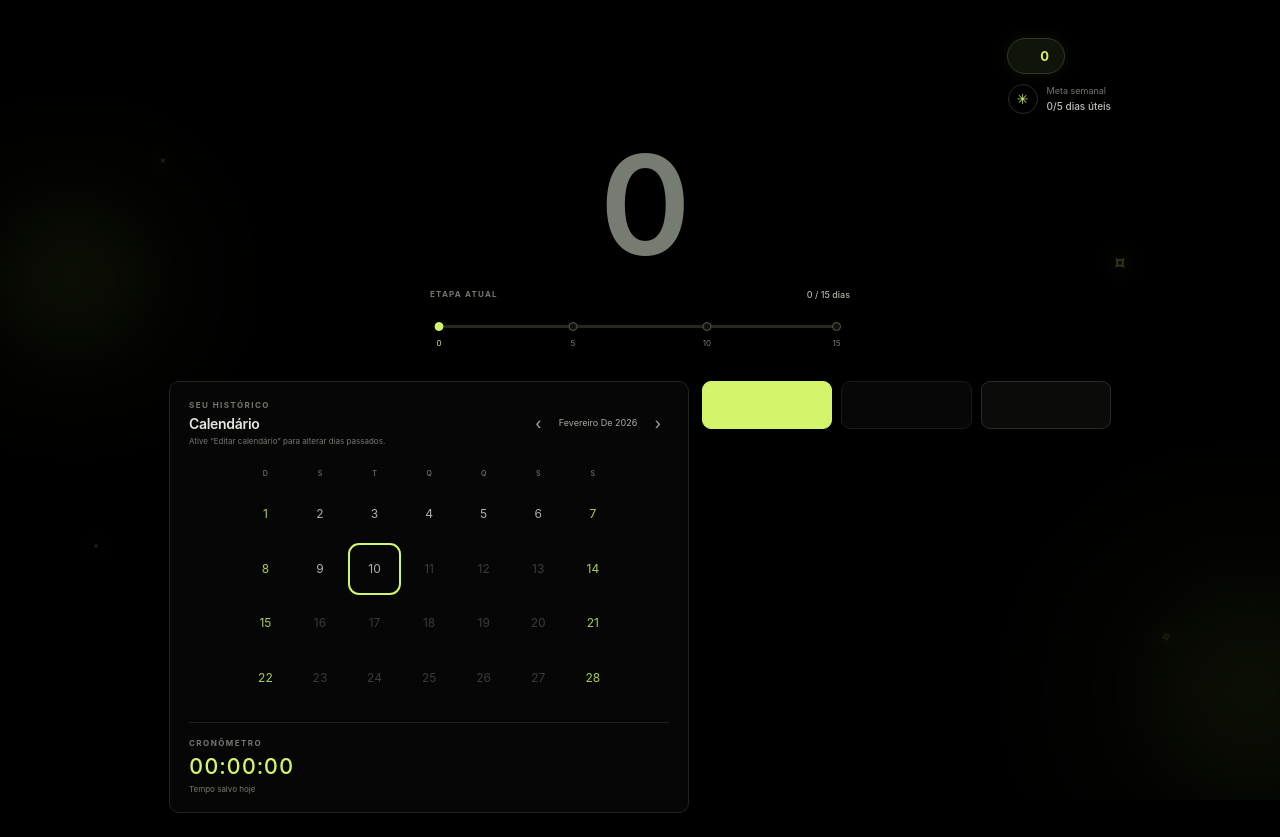
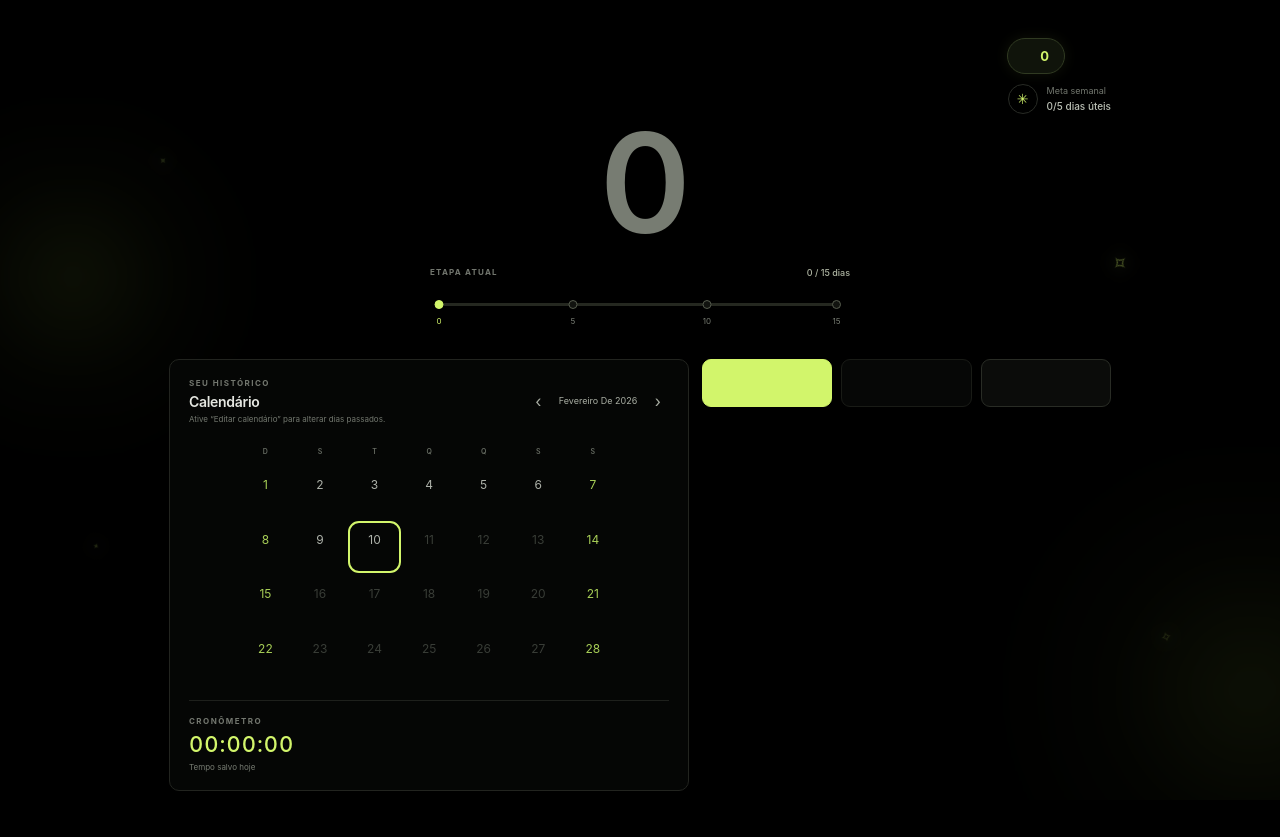
Before and after one commit to themvdiass/constancy, a React (Create React App) app: page / in a window 1280 px wide. After the commit the page ends 815 px from the top, so only its background shows below. Built offline with nearby package versions, Linux system fonts and the light colour scheme; some icons are missing; the HTML template or start-up script is replaced by a standard one.

Commit message:
fix: Ajuste Css

```diff
--- a/src/App.css
+++ b/src/App.css
@@ -69,7 +69,7 @@
 @keyframes streak-glitch-cut { 0%, 18%, 100% { opacity: 0; clip-path: inset(0 0 100% 0); transform: translate(0); } 2% { opacity: .95; clip-path: polygon(0 0, 100% 0, 100% 18%, 62% 18%, 62% 22%, 100% 22%, 100% 39%, 0 39%, 0 43%, 71% 43%, 71% 48%, 0 48%, 0 67%, 100% 67%, 100% 72%, 34% 72%, 34% 76%, 100% 76%, 100% 100%, 0 100%); transform: translate(-5px, -2px) skewX(-2deg); } 6% { opacity: .82; clip-path: polygon(0 0, 100% 0, 100% 27%, 28% 27%, 28% 32%, 100% 32%, 100% 54%, 0 54%, 0 59%, 66% 59%, 66% 63%, 0 63%, 0 82%, 100% 82%, 100% 87%, 43% 87%, 43% 91%, 100% 91%, 100% 100%, 0 100%); transform: translate(4px, 1px) skewX(3deg); } 10% { opacity: .92; clip-path: polygon(0 0, 100% 0, 100% 12%, 47% 12%, 47% 16%, 100% 16%, 100% 34%, 0 34%, 0 38%, 59% 38%, 59% 43%, 0 43%, 0 61%, 100% 61%, 100% 66%, 25% 66%, 25% 70%, 100% 70%, 100% 100%, 0 100%); transform: translate(-3px, 2px) skewX(-4deg); } 14% { opacity: .78; clip-path: polygon(0 0, 100% 0, 100% 23%, 73% 23%, 73% 28%, 100% 28%, 100% 46%, 0 46%, 0 51%, 39% 51%, 39% 55%, 0 55%, 0 74%, 100% 74%, 100% 79%, 54% 79%, 54% 83%, 100% 83%, 100% 100%, 0 100%); transform: translate(5px, -1px) skewX(2deg); } }
 @keyframes streak-glitch-lower { 0%, 18%, 100% { opacity: 0; clip-path: inset(100% 0 0); transform: translate(0); } 4% { opacity: .9; clip-path: polygon(0 0, 100% 0, 100% 100%, 0 100%, 0 88%, 58% 88%, 58% 83%, 0 83%, 0 65%, 100% 65%, 100% 60%, 42% 60%, 42% 56%, 100% 56%, 100% 35%, 0 35%, 0 30%, 69% 30%, 69% 26%, 0 26%); transform: translate(5px, 2px) skewX(3deg); } 8% { opacity: .78; clip-path: polygon(0 0, 100% 0, 100% 100%, 0 100%, 0 76%, 36% 76%, 36% 71%, 0 71%, 0 51%, 100% 51%, 100% 46%, 57% 46%, 57% 42%, 100% 42%, 100% 20%, 0 20%, 0 16%, 48% 16%, 48% 12%, 0 12%); transform: translate(-4px, -1px) skewX(-4deg); } 12% { opacity: .92; clip-path: polygon(0 0, 100% 0, 100% 100%, 0 100%, 0 91%, 72% 91%, 72% 86%, 0 86%, 0 69%, 100% 69%, 100% 64%, 31% 64%, 31% 60%, 100% 60%, 100% 39%, 0 39%, 0 34%, 53% 34%, 53% 29%, 0 29%); transform: translate(3px, 2px) skewX(2deg); } 16% { opacity: .82; clip-path: polygon(0 0, 100% 0, 100% 100%, 0 100%, 0 81%, 44% 81%, 44% 77%, 0 77%, 0 58%, 100% 58%, 100% 53%, 63% 53%, 63% 49%, 100% 49%, 100% 27%, 0 27%, 0 22%, 38% 22%, 38% 18%, 0 18%); transform: translate(-5px, 1px) skewX(-3deg); } }
 @keyframes streak-core-jitter { 0%, 18%, 100% { color: #d2f56b; transform: translate(0) skewX(0); } 2%, 10% { color: transparent; transform: translate(-2px, -1px) skewX(-1deg); } 4%, 12% { color: transparent; transform: translate(2px, 1px) skewX(1deg); } 6%, 14% { color: transparent; transform: translate(-1px, 2px) skewX(1.5deg); } 8%, 16% { color: transparent; transform: translate(1px, -1px) skewX(-1.5deg); } }
-.welcome-row { display: flex; justify-content: space-between; align-items: center; min-height: 64px; margin-bottom: 22px; }
+.welcome-row { display: flex; justify-content: space-between; align-items: center; min-height: 64px; margin: 0; }
 .eyebrow, .section-kicker { margin: 0; color: #73776f; font-size: 8px; font-weight: 700; letter-spacing: 1.45px; }
 .welcome-row h1 { margin: 8px 0 3px; color: #f0f1ed; font-size: 24px; font-weight: 600; letter-spacing: -.8px; }
 .welcome-date { margin: 0; color: #82867e; font-size: 11px; text-transform: capitalize; }
@@ -123,7 +123,7 @@
 .calendar-days { row-gap: 2px; }
 .calendar-day, .calendar-empty { position: relative; display: grid; place-items: center; justify-self: center; width: 100%; aspect-ratio: 1; height: auto; border: 1px solid transparent; border-radius: 11px; background: transparent; color: #aeb2aa; font-size: 12px; }
 .calendar-day { grid-template-rows: auto auto; align-content: center; }
-.day-number { align-self: center; line-height: 1; }
+.day-number { align-self: center; line-height: 1; transform: translateY(-7px); }
 .calendar-day-time { align-self: start; color: inherit; font-size: 6px; font-variant-numeric: tabular-nums; line-height: 1.2; opacity: .8; }
 .calendar-day.is-attended { background: #d2f56b; color: #171b11; font-weight: 700; }
 .calendar-day.is-attended.is-past-streak { border-color: #34382f; background: #22251f; color: #a3a99b; }
```
